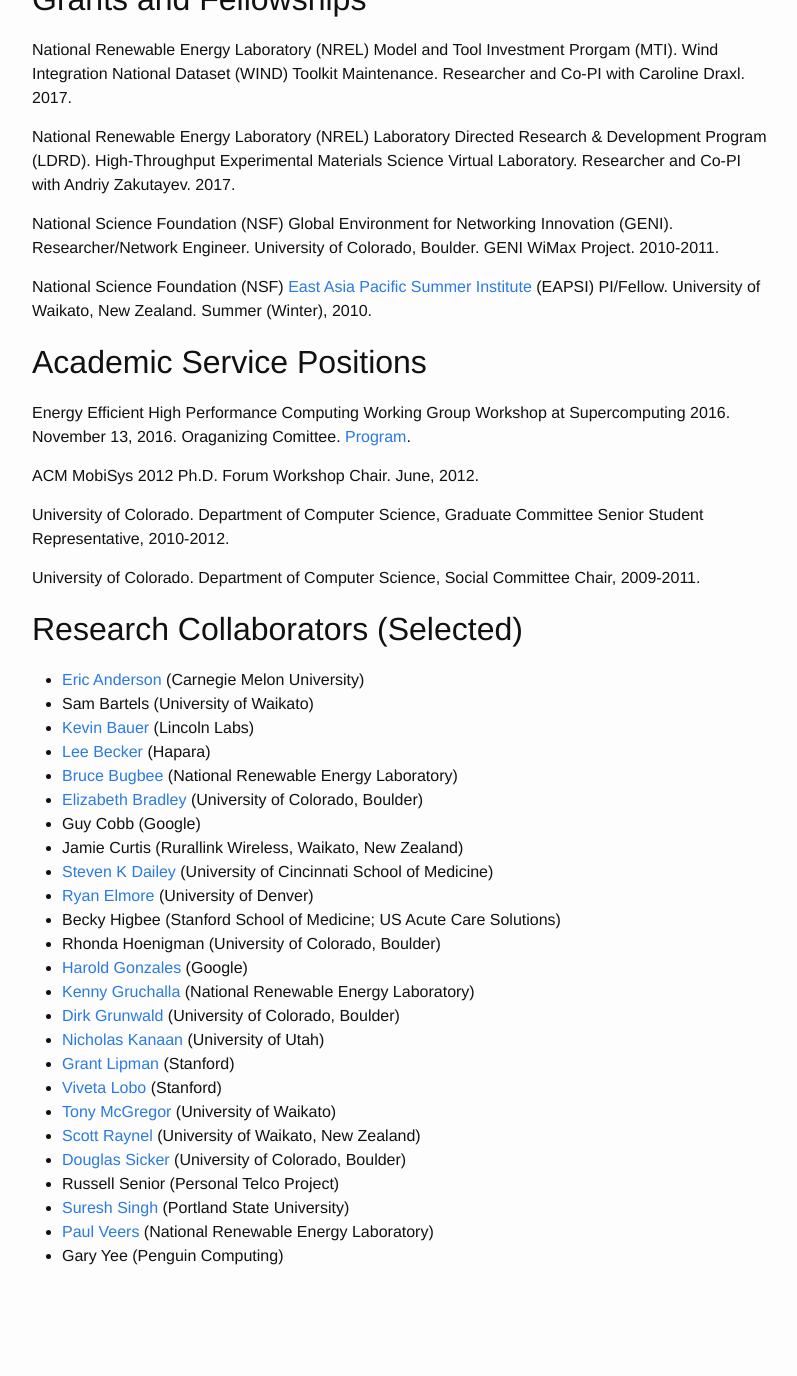
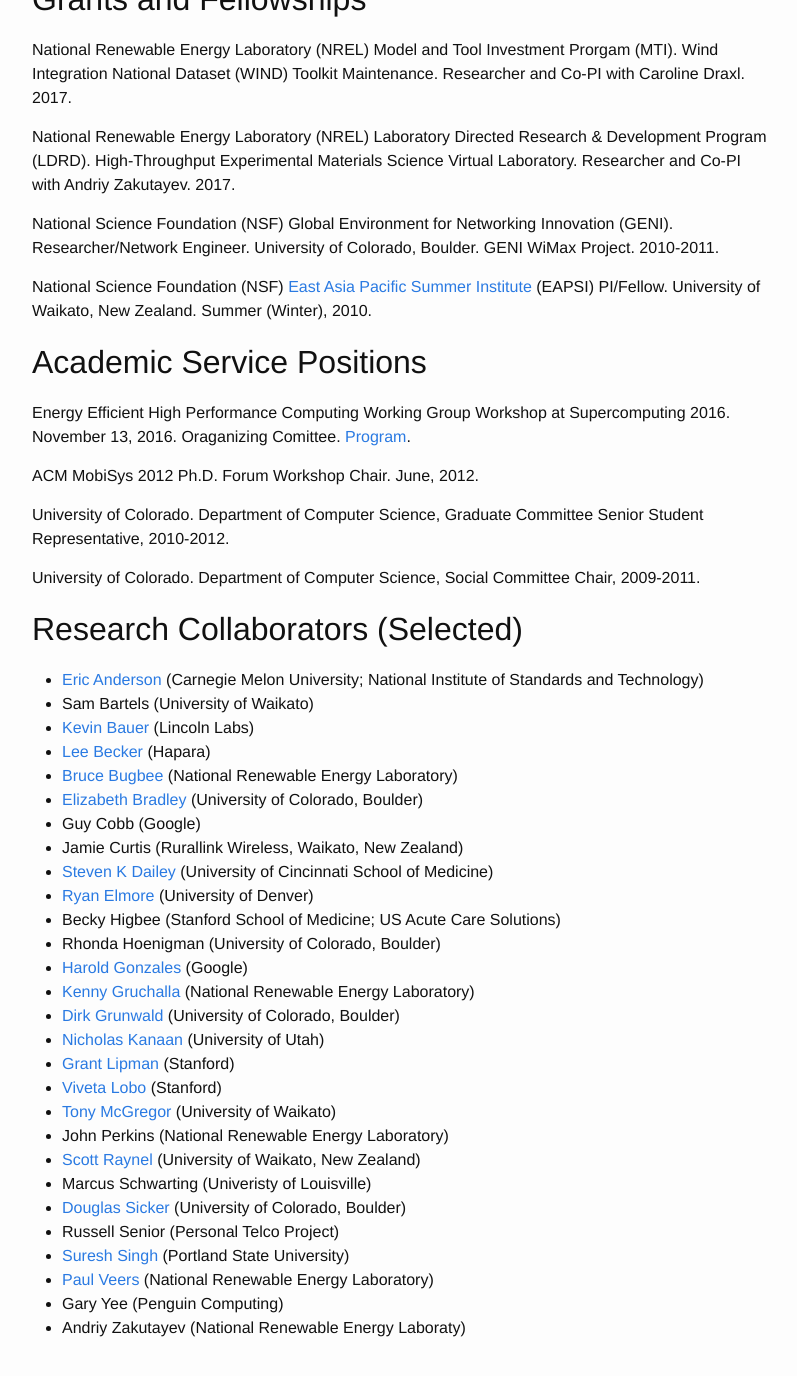
Before and after one commit to somerandomsequence/smallwhitecube, a Jekyll site: the page built from research.md, in a window 1280 px wide and 1400 px high, scrolled down 9696 px. Shown: the top 1376 px of the window, without its empty margins (238-1035 px from the left). Built offline with Jekyll 4.4.1, drawn with Linux system fonts in a browser that asks for light colours; nearby versions of some CDN libraries; before the commit the page ends 11024 px from its top, so only the background shows below that.

Commit message:
More collaborators

```diff
--- a/research.md
+++ b/research.md
@@ -43,7 +43,7 @@
 
 An Easy Way to Prevent Blisters? Try Tape. New York Times. Well. Physical Education. April 13, 2016. By Gretchen Reynolds. ([link](http://well.blogs.nytimes.com/2016/04/13/an-easy-way-to-prevent-blisters-try-paper-tape/))
 
-Boulder Food Rescue has growing appetite for slashing waste. Daily Camera. Boulder News. April 10, 2016. By Alex Burness. ([link](http://www.dailycamera.com/news/boulder/ci_29746290/boulder-food-rescue-has-growing-appetite-slashing-waste)
+Boulder Food Rescue has growing appetite for slashing waste. Daily Camera. Boulder News. April 10, 2016. By Alex Burness. ([link](http://www.dailycamera.com/news/boulder/ci_29746290/boulder-food-rescue-has-growing-appetite-slashing-waste))
 
 How Many People Can the Plants in One City Feed? [FiveThirtyEight](http://fivethirtyeight.com/). Data Lab. December 16, 2014. By Anna Maria Barry-Jester. ([link](http://fivethirtyeight.com/datalab/how-many-people-can-the-plants-in-one-city-feed/))
 
@@ -141,7 +141,7 @@
 
 ## Research Collaborators (Selected)
 
-*  [Eric Anderson](http://systems.cs.colorado.edu/~andersoe/) (Carnegie Melon University)
+*  [Eric Anderson](http://systems.cs.colorado.edu/~andersoe/) (Carnegie Melon University; National Institute of Standards and Technology)
 *  Sam Bartels (University of Waikato)
 *  [Kevin Bauer](http://systems.cs.colorado.edu/~bauerk/) (Lincoln Labs)
 *  [Lee Becker](http://leebecker.com/) (Hapara)
@@ -160,9 +160,12 @@
 *  [Grant Lipman](https://med.stanford.edu/profiles/grant-lipman) (Stanford)
 *  [Viveta Lobo](https://med.stanford.edu/profiles/viveta-lobo) (Stanford)
 *  [Tony McGregor](http://www.cs.waikato.ac.nz/genquery.php?linklevel=4&linklist=cs&linkname=J_to_P&linktype=report&listby=Name&lwhere=unique_record_id=11&children=) (University of Waikato)
+*  John Perkins (National Renewable Energy Laboratory)
 *  [Scott Raynel](http://www.wand.net.nz/~smr26/) (University of Waikato, New Zealand)
+*  Marcus Schwarting (Univeristy of Louisville)
 *  [Douglas Sicker](http://spot.colorado.edu/~sicker/index.html) (University of Colorado, Boulder)
 *  Russell Senior (Personal Telco Project)
 *  [Suresh Singh](http://cs.pdx.edu/~singh) (Portland State University)
 *  [Paul Veers](https://www.researchgate.net/profile/Paul_Veers) (National Renewable Energy Laboratory)
 *  Gary Yee (Penguin Computing)
+*  Andriy Zakutayev (National Renewable Energy Laboraty)
```
